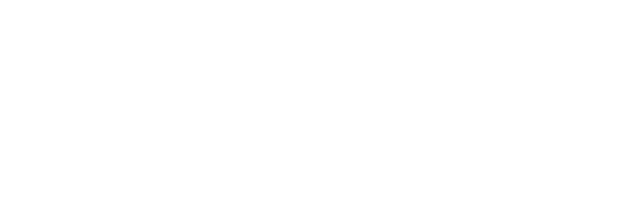
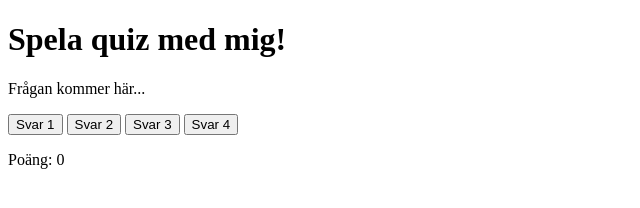
Before and after one commit to hannasahlberg/github-lektion, a plain HTML site: page index.html in a window 1280 px wide. Shown: the whole page, without its empty margins (0-640 px from the left). Drawn offline with Linux system fonts and the light colour scheme.

Commit message:
added basic structure

```diff
--- a/index.html
+++ b/index.html
@@ -6,6 +6,18 @@
     <title>Quizapp</title>
 </head>
 <body>
-
+    <header>
+        <h1>Spela quiz med mig!</h1>
+    </header>
+    <main>
+        <div id="quiz-container">
+            <p id="question">Frågan kommer här...</p>
+            <button class="answer-btn">Svar 1</button>
+            <button class="answer-btn">Svar 2</button>
+            <button class="answer-btn">Svar 3</button>
+            <button class="answer-btn">Svar 4</button>
+        </div>
+        <p id="score">Poäng: 0</p>
+    </main>
 </body>
 </html>
```
